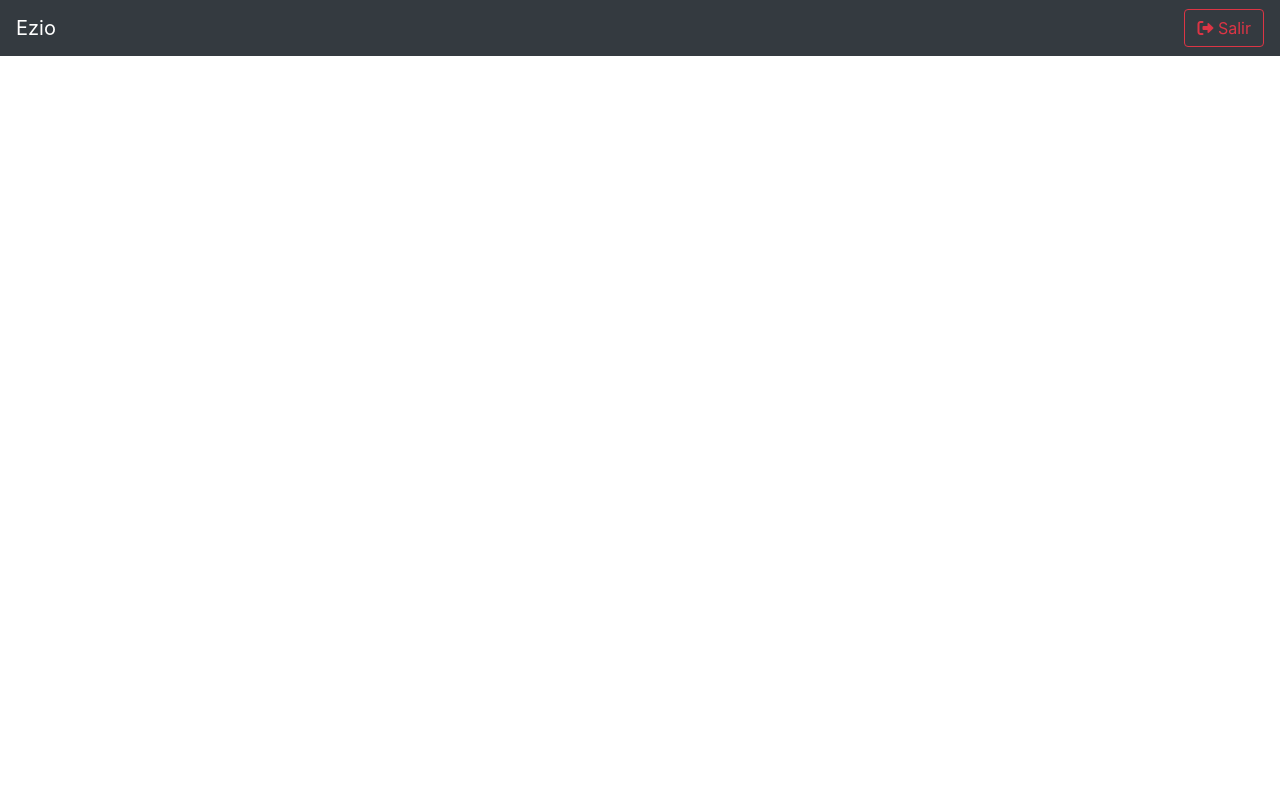
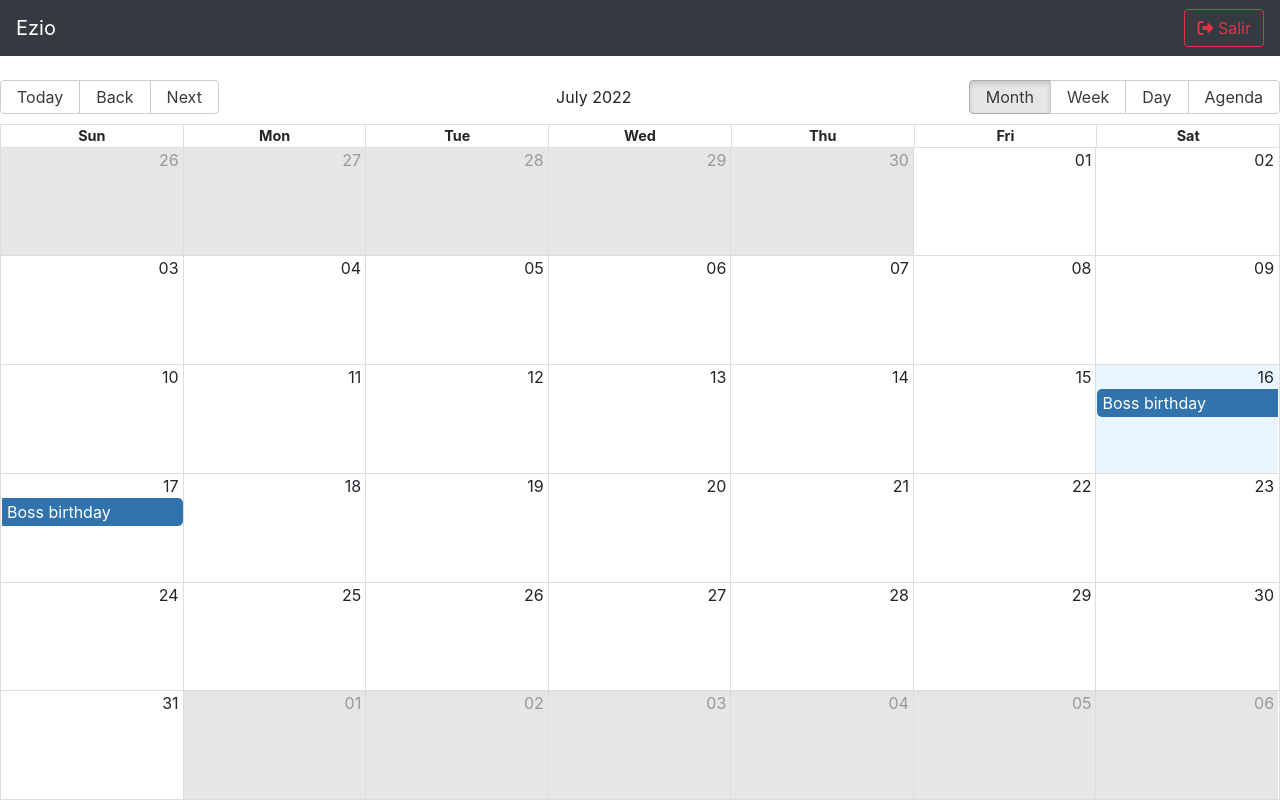
Before and after one commit to ewa1do/React-Course, a React (Vite) app in the folder calendar-app/: page / in a window 1280 px wide. Built offline with nearby package versions, Linux system fonts and the light colour scheme.

Commit message:
React Big Calendar

```diff
--- a/calendar-app/package.json
+++ b/calendar-app/package.json
@@ -9,7 +9,9 @@
     "preview": "vite preview"
   },
   "dependencies": {
+    "moment": "^2.29.4",
     "react": "^18.2.0",
+    "react-big-calendar": "^1.4.2",
     "react-dom": "^18.2.0",
     "react-router-dom": "^6.3.0"
   },
@@ -17,6 +19,7 @@
     "@types/react": "^18.0.15",
     "@types/react-dom": "^18.0.6",
     "@vitejs/plugin-react": "^2.0.0",
+    "sass": "^1.53.0",
     "vite": "^3.0.0"
   }
 }
--- a/calendar-app/src/components/calendar/CalendarScreen.jsx
+++ b/calendar-app/src/components/calendar/CalendarScreen.jsx
@@ -1,9 +1,32 @@
+import { Calendar, momentLocalizer } from 'react-big-calendar';
+import moment from 'moment';
+
 import { Navbar } from '../ui/Navbar';
+
+import './calendar.scss';
+
+const localizer = momentLocalizer(moment);
+
+const events = [
+  {
+    title: 'Boss birthday',
+    start: moment().toDate(),
+    end: moment().add(2, 'hours').toDate(),
+    bgcolor: '#fafafa',
+  },
+];
 
 export const CalendarScreen = () => {
   return (
-    <div>
+    <div className="calendar-screen">
       <Navbar />
+
+      <Calendar
+        localizer={localizer}
+        events={events}
+        startAccessor='start'
+        endAccessor='end'
+      />
     </div>
   );
 };
--- /dev/null
+++ b/calendar-app/src/components/calendar/calendar.scss
@@ -0,0 +1 @@
+@import 'react-big-calendar/lib/sass/styles';
--- a/calendar-app/src/main.jsx
+++ b/calendar-app/src/main.jsx
@@ -2,4 +2,8 @@ import React from 'react';
 import ReactDOM from 'react-dom/client';
 import { CalendarApp } from './CalendarApp';
 
-ReactDOM.createRoot(document.getElementById('app')).render(<CalendarApp />);
+import './styles.css';
+
+ReactDOM.createRoot(document.getElementById('app')).render(
+  <CalendarApp />
+);
--- /dev/null
+++ b/calendar-app/src/styles.css
@@ -0,0 +1,15 @@
+html,
+body {
+  height: 100vh;
+  width: 100vw;
+}
+
+.calendar-screen {
+  display: flex;
+  flex-flow: column;
+  height: 100vh;
+}
+
+.rbc-calendar {
+  height: 100%;
+}
```
Also changed, not shown: 1 other file (tests, documents, lock files or other folders).
